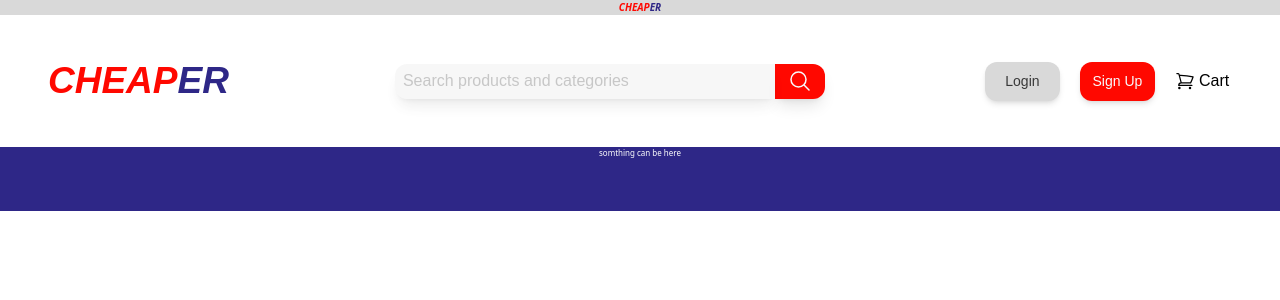
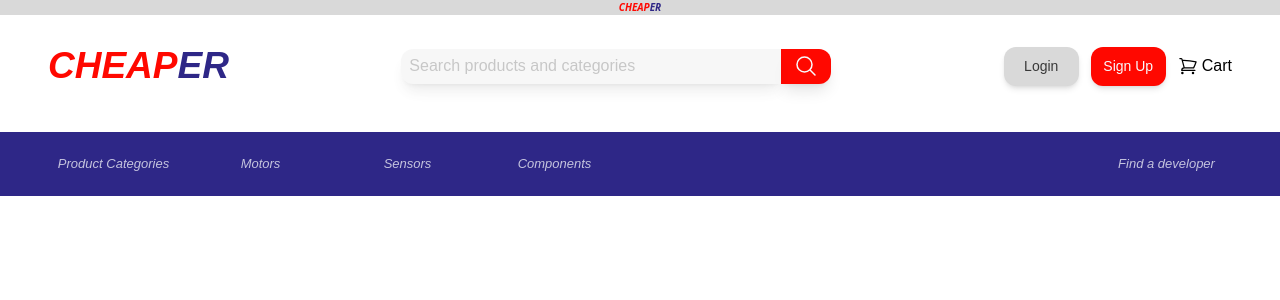
Before and after one commit to Arewa100/ecommerce, a React (Vite) app: page / in a window 1280 px wide. Shown: the top 300 px of the page. Built offline with nearby package versions, Linux system fonts and the light colour scheme.

Commit message:
new update

```diff
--- a/src/components/Header.jsx
+++ b/src/components/Header.jsx
@@ -1,5 +1,6 @@
 import Logo from "../reusables/logo";
 import { useState } from "react";
+import CategoryButton from "../reusables/categoryButton";
 
 
 const Header = ()=> {
@@ -32,7 +33,7 @@ const Header = ()=> {
     return(
         <>
         <div>
-            <div className="mobile-screen:w-full mobile-screen:max-h-[27px] bg-[#D9D9D9] flex justify-center">
+            <div className="mobile-screen:w-full mobile-screen:max-h-[27px] bg-[#D9D9D9] flex justify-center tablets:fixed">
                 <p className=" italic text-[#FF0800] font-semibold text-[10px]">CHEAP<span className="text-[#2E2787]">ER</span></p>
             </div>
 
@@ -43,8 +44,8 @@ const Header = ()=> {
                         <div className="w-full mobile-screen:max-w-[1200px]">
                             <nav className=" p-2 mobile-screen:h-[50px] mobile-screen:max-w-[1200px] mobile-screen:flex mobile-screen:items-center mobile-screen:justify-between">
 
-                                {/* div holding handbugger sign and logo text */}
-                                <div className="mobile-screen:flex items-center gap-4">
+                                {/* div holding handbugger sign and logo text / holding all content */}
+                                <div className="mobile-screen:flex items-center gap-4 lg:flex lg:w-full lg:justify-between tablets:flex tablets:w-full tablets:justify-between">
 
                                     <div className="tablets:hidden">
                                         <button  onClick={handleClick} className="h-5 text-gray-800 hover:text-[#FF0800] transition duration-[0.2s] ">
@@ -58,8 +59,9 @@ const Header = ()=> {
                                         <Logo/>
                                     </div>
 
+                                    {/* ml-[150px] */}
                                     {/* second search  */}
-                                        <div className="tablets:block mobile-screen:hidden ml-[150px]">
+                                        <div className="tablets:block mobile-screen:hidden ">
                                             <div className="flex w-[430px] h-[35px] items-centerrounded-[12px]">
                                                 <input className="rounded-tl-[12px] rounded-bl-[12px] outline-none p-2 w-[380px] h-[35px] bg-[#F5F5F5] shadow-lg text-black opacity-[0.74] font-roboto placeholder:font-roboto placeholder:text-[#B4B4B4] hover:drop-shadow-xl" type="text" placeholder="Search products and categories"/>
                                                 <button className="h-[35px] w-[50px] bg-[#FF0800] flex items-center justify-center rounded-tr-[12px] shadow-lg rounded-br-[12px] text-slate-50  hover:bg-black hover:opacity-[0.74] transition duration-[0.2s]">
@@ -71,19 +73,23 @@ const Header = ()=> {
                                             </div>
                                         </div>
 
+                                        {/* sm:ml-[144px] */}
                                         {/* input buttons */}
-                                        <div className=" mobile-screen:hidden tablets:block ml-[144px]">
-                                            <div className="gap-5 flex">
+                                        <div className=" mobile-screen:hidden tablets:block">
+                                            <div className="gap-3 flex">
                                                 <div>
                                                     <button className="w-[75px] h-[39px] rounded-[12px] bg-[#D9D9D9] font-roboto text-sm text-black text-opacity-[0.74] shadow-md  hover:bg-black hover:opacity-[0.74] hover:text-slate-50 transition duration-[0.2s]">Login</button>
                                                 </div>
 
                                                 <div>
-                                                <button className=" w-[75px] h-[39px] rounded-[12px] bg-[#FF0800] font-roboto text-sm  text-slate-50 shadow-md hover:bg-black hover:opacity-[0.74] transition duration-[0.2s]">Sign Up</button>
+                                                    <button className=" w-[75px] h-[39px] rounded-[12px] bg-[#FF0800] font-roboto text-sm  text-slate-50 shadow-md hover:bg-black hover:opacity-[0.74] transition duration-[0.2s]">Sign Up</button>
                                                 </div>
-                                                <div className="flex items-center gap-1">
-                                                    <img className="h-5" src="../src/assets/images/cart.svg" alt="cart icon" />
-                                                    <p className="font-roboto">Cart</p>
+
+                                                <div className=" tablets:hidden lg:block">
+                                                    <div className="flex items-center gap-1 h-[39px]">
+                                                        <img className="h-5" src="../src/assets/images/cart.svg" alt="cart icon" />
+                                                        <p className="font-roboto">Cart</p>
+                                                    </div>
                                                 </div>
                                             </div>
                                         </div>
@@ -122,8 +128,28 @@ const Header = ()=> {
 
             </div>
 
-            <div className="mobile-screen: bg-[#2E2787] mobile-screen:h-[12px] tablets:h-[64px] flex justify-center">
-                <p className="text-[8px] text-white font-Roboto Flex">somthing can be here</p>
+            <div className="mobile-screen: bg-[#2E2787] mobile-screen:h-[12px] tablets:h-[64px] flex justify-center tablets: sticky top-0">
+
+                <div className=" mobile-screen:hidden tablets:block tablets:w-[1200px] tablets:h-full ">
+
+                    <div className="flex h-full items-center justify-between">
+
+                        <div className=" w-[588px]">
+
+                            <CategoryButton textContent="Product Categories"/>
+                            <CategoryButton textContent="Motors"/>
+                            <CategoryButton textContent="Sensors"/>
+                            <CategoryButton textContent="Components"/>
+
+                        </div>
+
+                        <div>
+                            <CategoryButton textContent="Find a developer"/>
+                        </div>
+                    </div>
+                </div>
+
+                <p className="tablets:hidden text-[8px] text-white font-Roboto Flex">somthing can be here</p>
             </div>
         </div>
     </>
--- /dev/null
+++ b/src/reusables/CategoryButton.jsx
@@ -0,0 +1,13 @@
+const CategoryButton = (props)=> {
+
+    const{textContent} = props;
+    return(
+        <>
+        <button className="w-[147px] h-[64px]  text-slate-50 font-roboto italic text-[13px] hover:border-b-2 hover:border-[#FF0800] hover:text-blue-500 text-opacity-[0.74] transition duration-[0.1s]">{textContent}</button>
+        </>
+    )
+
+}
+
+
+export default CategoryButton;
```
